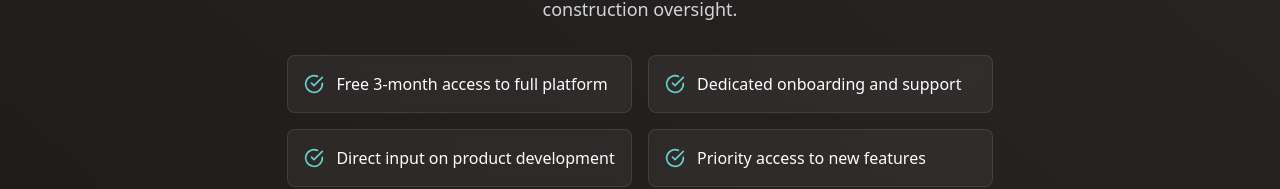
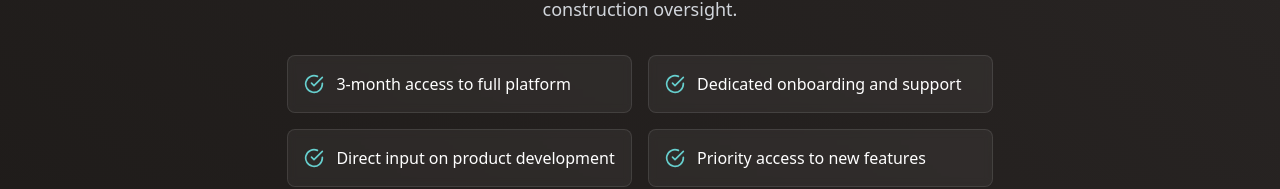
Before and after one commit to TankoPyth/Ai2groundworks, a React (Vite) app: page /contact in a window 1280 px wide. Shown: the part 201-390 px from the top of the page. Built offline with nearby package versions, Linux system fonts and the light colour scheme.

Commit message:
Remove all references to 'free' from website content

```diff
--- a/src/components/ContactPage.tsx
+++ b/src/components/ContactPage.tsx
@@ -21,7 +21,7 @@ export default function ContactPage() {
   }, []);
 
   const benefits = [
-    "Free 3-month access to full platform",
+    "3-month access to full platform",
     "Dedicated onboarding and support",
     "Direct input on product development",
     "Priority access to new features",
--- a/src/components/PilotProgram.tsx
+++ b/src/components/PilotProgram.tsx
@@ -35,7 +35,7 @@ export default function PilotProgram() {
   }, []);
 
   const benefits = [
-    "Free 3-month access to full platform",
+    "3-month access to full platform",
     "Dedicated onboarding and support",
     "Direct input on product development",
     "Priority access to new features",
```
